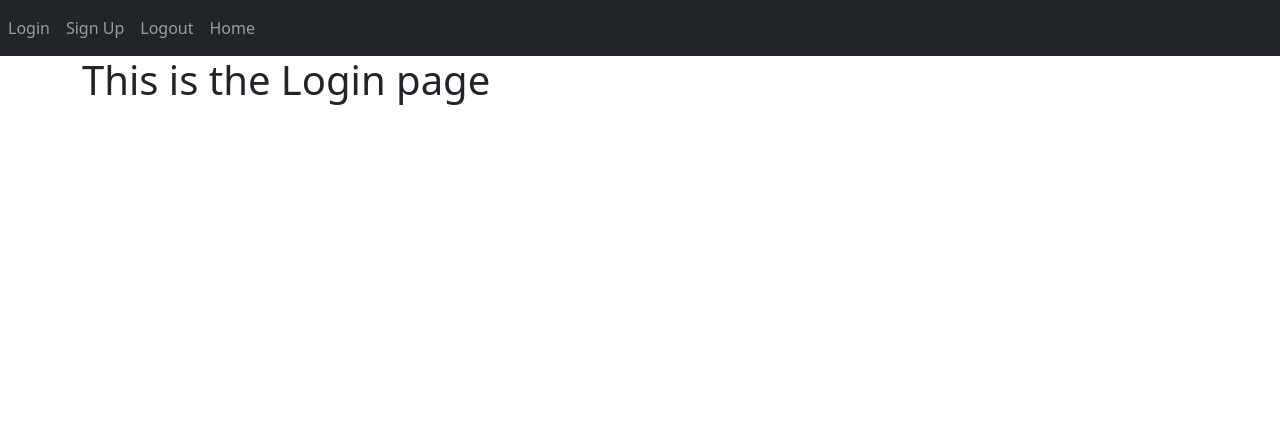
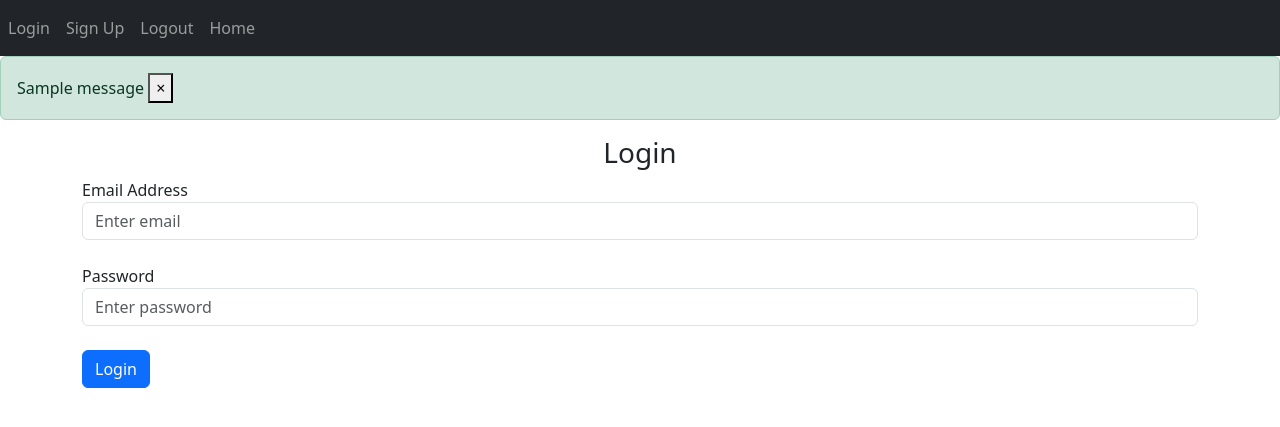
Before and after one commit to popcorn150/python-tutorial, a Flask app: page /login in a window 1280 px wide. Shown: the top 427 px of the page. Run offline with Flask 3, Linux system fonts and the light colour scheme; one stand-in notice (Sample message) is shown; some libraries are stand-ins or nearby versions.

Commit message:
worked on some stuffs, db creation

```diff
--- a/website/auth.py
+++ b/website/auth.py
@@ -1,8 +1,8 @@
-from flask import Blueprint, render_template
+from flask import Blueprint, render_template, request, flash
 
 auth = Blueprint('auth', __name__)
 
-@auth.route('/login')
+@auth.route('/login', methods=['GET', 'POST'])
 def login():
     return render_template("login.html")
 
@@ -10,6 +10,23 @@ def login():
 def logout():
     return "<p>Logout</p>"
 
-@auth.route('/sign-up')
+@auth.route('/sign-up', methods=['GET', 'POST'])
 def sign_up():
+    if request.method == 'POST':
+        email = request.form.get('email')
+        firstName = request.form.get('firstName')
+        password1 = request.form.get('password1')
+        password2 = request.form.get('password2')
+
+        if len(email) < 4:
+            flash('Email must be greater than 4 characters.', category='error')
+        elif len(firstName) < 2:
+            flash('First name must be greater than 1 character.', category='error')
+        elif password1 != password2:
+            flash('Passwords don\'t match!', category='error')
+        elif len(password1) < 7:
+            flash('Password must be greater than 7 characters.', category='error')
+        else:
+            flash('Account created!.', category='success')
+
     return render_template("sign_up.html", boolean="True")
--- a/website/templates/base.html
+++ b/website/templates/base.html
@@ -26,6 +26,27 @@
             </div>
         </div>
     </nav>
+    {% with messages = get_flashed_messages(with_categories=true) %}
+    {% if messages %}
+    {% for category, message in messages %}
+    {% if category == 'error' %}
+    <div class="alert alert-danger alert-dismissable fade show" role="alert">
+        {{ message }}
+        <button type="button" class="close" data-dismiss="alert">
+            <span aria-hidden="true">&times;</span>
+        </button>
+    </div>
+    {% else %}
+    <div class="alert alert-success alert-dismissable fade show" role="alert">
+        {{ message }}
+        <button type="button" class="close" data-dismiss="alert">
+            <span aria-hidden="true">&times;</span>
+        </button>
+    </div>
+    {% endif %}
+    {% endfor %}
+    {% endif %}
+    {% endwith %}
     <div class="container">
         {% block content %}
         {% endblock %}
--- a/website/templates/login.html
+++ b/website/templates/login.html
@@ -2,5 +2,21 @@
 {% block title %}Login{% endblock%}
 
 {% block content %}
-<h1>This is the Login page</h1>
+
+<form method="post">
+    <h3 align="center">Login</h3>
+    <div class="form-group">
+        <label for="email">Email Address</label>
+        <input type="email" class="form-control" id="email" name="email" placeholder="Enter email">
+    </div>
+    <br>
+    <div class="form-group">
+        <label for="password">Password</label>
+        <input type="password" class="form-control" name="password" id="password" placeholder="Enter password">
+    </div>
+    <br>
+    <button type="submit" class="btn btn-primary">Login</button>
+</form>
+
+
 {% endblock %}
```
Also changed, not shown: website/__init__.py (+7 -0 lines), website/db_modules.py (+14 -0 lines), website/templates/sign_up.html (+17 -1 lines).
